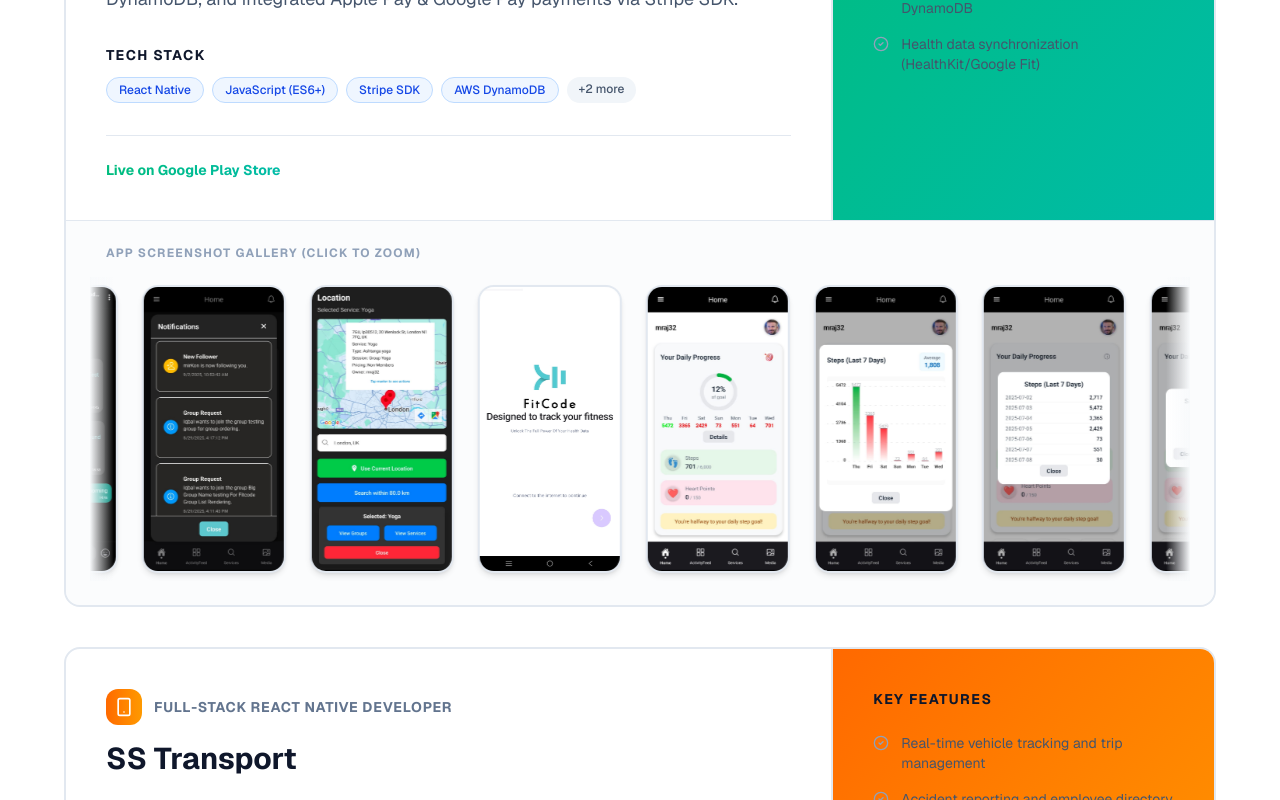
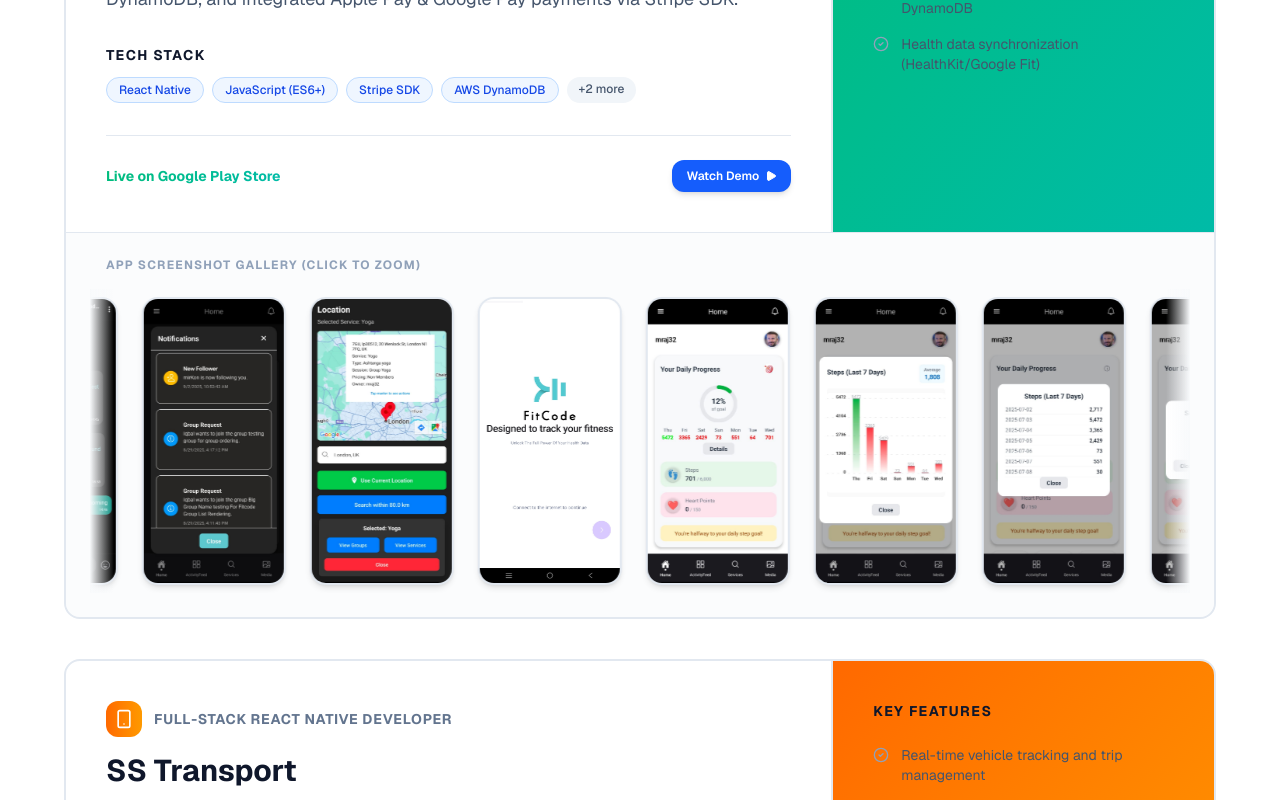
Before and after one commit to MirazRatul/Miraz_Portfolio, a Next.js app: page / in a window 1280 px wide. Shown: the part 5580-6380 px from the top of the page. Built offline with nearby package versions, Linux system fonts and the light colour scheme.

Commit message:
feat: add ProjectsSection component and include Fitcode demo video asset

```diff
--- a/components/projects-section.tsx
+++ b/components/projects-section.tsx
@@ -1,17 +1,10 @@
-"use client";
+'use client';
 
-import {
-  Smartphone,
-  CheckCircle2,
-  ExternalLink,
-  X,
-  ChevronLeft,
-  ChevronRight,
-} from "lucide-react";
-import { useScrollReveal } from "@/hooks/use-scroll-reveal";
-import { useState, useEffect } from "react";
-import Image from "next/image";
-import { createPortal } from "react-dom";
+import { Smartphone, CheckCircle2, ExternalLink, X, ChevronLeft, ChevronRight, Play } from 'lucide-react';
+import { useScrollReveal } from '@/hooks/use-scroll-reveal';
+import { useState, useEffect } from 'react';
+import Image from 'next/image';
+import { createPortal } from 'react-dom';
 
 const projects = [
   {
@@ -65,6 +58,7 @@
     status: "Live on Google Play Store",
     role: "Sole React Native Developer",
     color: "from-emerald-500 to-teal-500",
+    videoUrl: "/fitcode/fitcode_video.mp4",
     screenshots: [
       "/fitcode/fitcode_image1.jpeg",
       "/fitcode/fitcode_image2.jpeg",
@@ -236,8 +230,17 @@
                     >
                       {project.status}
                     </span>
-                    {(project.appStoreUrl || project.playStoreUrl) && (
+                    {(project.appStoreUrl || project.playStoreUrl || project.videoUrl) && (
                       <div className="flex flex-wrap gap-2 sm:justify-end">
+                        {project.videoUrl && (
+                          <button
+                            onClick={() => handleOpenLightbox([project.videoUrl, ...project.screenshots], 0)}
+                            className="inline-flex items-center gap-1.5 rounded-lg bg-blue-600 hover:bg-blue-700 text-white px-3.5 py-2 text-xs font-semibold transition-colors shadow-md cursor-pointer"
+                          >
+                            Watch Demo
+                            <Play className="h-3 w-3 fill-current" />
+                          </button>
+                        )}
                         {project.appStoreUrl && (
                           <a
                             href={project.appStoreUrl}
@@ -383,6 +386,16 @@
 
               {/* Display screen */}
               <div className="relative w-full h-full rounded-[6px] overflow-hidden bg-black z-30">
+                {lightbox.images[lightbox.index]?.endsWith('.mp4') ? (
+                  <video
+                    src={lightbox.images[lightbox.index]}
+                    controls
+                    autoPlay
+                    loop
+                    playsInline
+                    className="w-full h-full object-cover"
+                  />
+                ) : (
                   <Image
                     src={lightbox.images[lightbox.index]}
                     alt={`Screen Zoomed ${lightbox.index + 1}`}
@@ -391,6 +404,7 @@
                     sizes="450px"
                     priority
                   />
+                )}
               </div>
             </div>
 
```
Also changed, not shown: 1 other file (tests, documents, lock files or other folders). Lines whose indentation alone changed are shown as unchanged.
